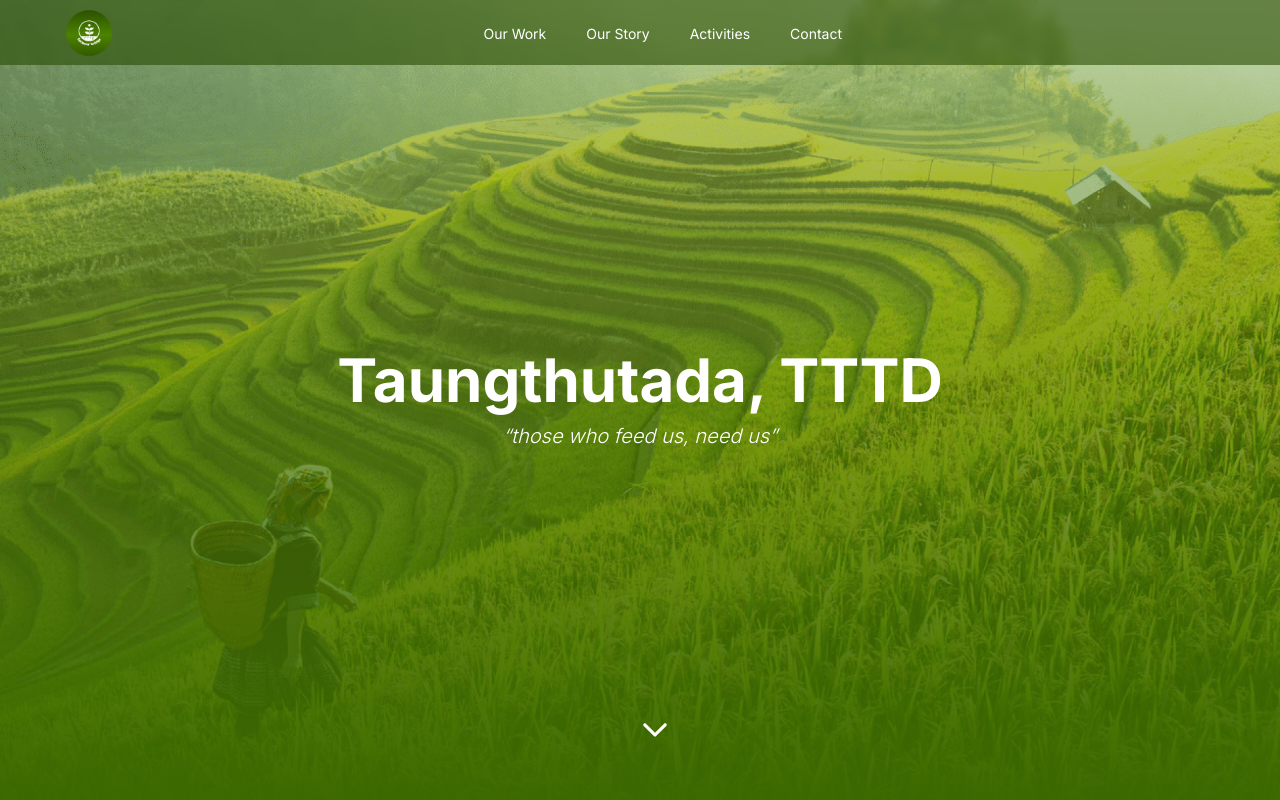
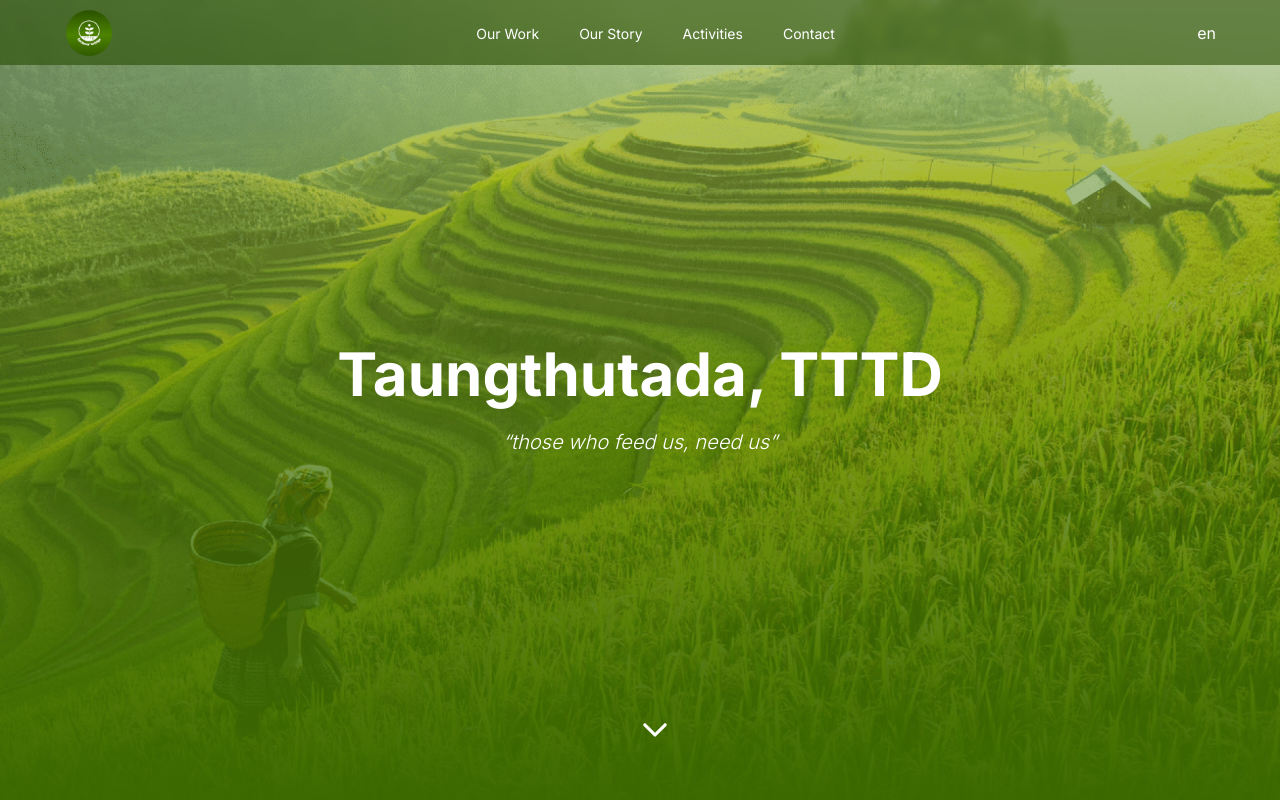
Before and after one commit to kmkhant/taungthutada, a Next.js app: page / in a window 1280 px wide. Shown: the top 800 px of the page. Built offline with nearby package versions, Linux system fonts and the light colour scheme; what react-google-recaptcha-v3 would draw is missing.

Commit message:
added localization

```diff
--- /dev/null
+++ b/assets/locales/home/index.ts
@@ -0,0 +1,7 @@
+export const my = {
+	hero: "တောင်သူ့တံတား",
+};
+
+export const en = {
+	hero: "Taungthutada, TTTD",
+};
--- /dev/null
+++ b/assets/locales/navbar/index.ts
@@ -0,0 +1,13 @@
+export const en = {
+	ourwork: "Our Work",
+	ourstory: "Our Story",
+	activities: "Activities",
+	contact: "Contact",
+};
+
+export const my = {
+	ourwork: "ကျွန်တော်တို့၏အလုပ်များ",
+	ourstory: "ကျွန်တော်တို့အကြောင်း",
+	activities: "လှုပ်ရှားမှုများ",
+	contact: "ဆက်သွယ်ရန်",
+};
--- a/components/Navbar/Navbar.tsx
+++ b/components/Navbar/Navbar.tsx
@@ -9,6 +9,12 @@ import DrawerLink from "../Drawer/DrawerLink";
 import NavbarButton from "./NavbarButton";
 import { useRouter } from "next/router";
 
+// language
+import { en, my } from "../../assets/locales/navbar";
+
+// framer motion
+import { motion } from "framer-motion";
+
 const Navbar: React.FC = () => {
 	const { isDrawerOpen, setIsDrawerOpen } =
 		useStateContext() as ContextProps;
@@ -18,6 +24,24 @@ const Navbar: React.FC = () => {
 	};
 
 	const router = useRouter();
+
+	function changeLanguage(
+		e: React.MouseEvent<HTMLButtonElement>
+	) {
+		e.preventDefault();
+
+		if (router.locale === "en") {
+			// change to myanmar
+			const locale = "my";
+			router.push("/", "/", { locale });
+		} else {
+			// change to english
+			const locale = "en";
+			router.push("/", "/", { locale });
+		}
+	}
+
+	const t = router.locale === "en" ? en : my;
 
 	return (
 		<>
@@ -38,19 +62,19 @@ const Navbar: React.FC = () => {
 				<div className="hidden sm:flex z-20 justify-center items-center space-x-10">
 					<NavbarButton
 						to="/ourwork"
-						description="Our Work"
+						description={t.ourwork}
 					/>
 					<NavbarButton
 						to="/ourstory"
-						description="Our Story"
+						description={t.ourstory}
 					/>
 					<NavbarButton
 						to="/activities"
-						description="Activities"
+						description={t.activities}
 					/>
 					<NavbarButton
 						to="/contact"
-						description="Contact"
+						description={t.contact}
 					/>
 				</div>
 				{/* Humburger Menu */}
@@ -85,22 +109,37 @@ const Navbar: React.FC = () => {
 						</div>
 					</button>
 				</div>
-				<div className="hidden sm:block">&nbsp;</div>
+				<motion.button
+					className="hidden sm:block text-white"
+					onClick={changeLanguage}
+					whileHover={{
+						scale: 1.1,
+						transition: {
+							type: "spring",
+							stiffness: 100,
+						},
+					}}
+					whileTap={{
+						scale: 0.9,
+					}}
+				>
+					<p>{router.locale}</p>
+				</motion.button>
 			</nav>
 			<Drawer>
-				<DrawerLink to="/ourwork" description="Our Work" />
+				<DrawerLink to="/ourwork" description={t.ourwork} />
 
 				<DrawerLink
 					to="/ourstory"
-					description="Our Story"
+					description={t.ourstory}
 				/>
 
 				<DrawerLink
 					to="/activities"
-					description="Activities"
+					description={t.activities}
 				/>
 
-				<DrawerLink to="/support" description="Support" />
+				<DrawerLink to="/contact" description={t.contact} />
 			</Drawer>
 		</>
 	);
--- a/components/Navbar/NavbarButton.tsx
+++ b/components/Navbar/NavbarButton.tsx
@@ -24,7 +24,9 @@ const NavbarButton: React.FC<NavButtonProps> = ({
 						: ""
 				}`}
 			>
-				<a className="text-white text-sm">{description}</a>
+				<a className="text-white text-sm sm:text-md">
+					{description}
+				</a>
 				{!current && (
 					<>
 						<span className="absolute -bottom-1 left-1/2 w-0 h-0.5 bg-white group-hover:w-1/2 group-hover:transition-all rounded-tr-full rounded-br-full"></span>
--- a/next.config.js
+++ b/next.config.js
@@ -5,6 +5,10 @@ const nextConfig = {
 	images: {
 		domains: ["via.placeholder.com"],
 	},
+	i18n: {
+		locales: ["en", "my"],
+		defaultLocale: "en",
+	},
 };
 
 module.exports = nextConfig;
--- a/package.json
+++ b/package.json
@@ -10,6 +10,7 @@
   },
   "dependencies": {
     "@types/nodemailer": "^6.4.6",
+    "framer-motion": "^7.3.6",
     "next": "12.2.5",
     "nodemailer": "^6.7.8",
     "react": "18.2.0",
--- a/pages/_app.tsx
+++ b/pages/_app.tsx
@@ -3,6 +3,7 @@ import type { AppProps } from "next/app";
 import Layout from "../components/Layout";
 import { StateContext } from "../context/StateContext";
 import { GoogleReCaptchaProvider } from "react-google-recaptcha-v3";
+import { Suspense } from "react";
 function MyApp({ Component, pageProps }: AppProps) {
 	return (
 		<GoogleReCaptchaProvider
--- a/pages/index.tsx
+++ b/pages/index.tsx
@@ -28,7 +28,16 @@ import ProjectHolderImg from "../public/projectHolder.png";
 import ProjectCard from "../components/ProjectCard";
 import ReviewCard from "../components/ReviewCard";
 
+import { useRouter } from "next/router";
+
+// language data
+import { en, my } from "../assets/locales/home";
+
 const Home: NextPage = () => {
+	const router = useRouter();
+
+	const t = router.locale === "en" ? en : my;
+
 	return (
 		<div>
 			<Head>
@@ -52,9 +61,9 @@ const Home: NextPage = () => {
 					<div className={styles.absolute}>
 						<div className={styles.center}>
 							<h1 className="text-lg sm:text-6xl font-bold">
-								Taungthutada, TTTD
+								{t.hero}
 							</h1>
-							<h3 className="text-sm sm:text-xl mt-1 sm:mt-3 font-light italic">
+							<h3 className="text-sm sm:text-xl mt-3 sm:mt-6 font-light italic">
 								&#8220;those who feed us, need us&#8221;
 							</h3>
 						</div>
```
Also changed, not shown: @types.taungthutada.ts (+0 -14 lines), context/StateContext.tsx (+0 -12 lines), 1 other file (tests, documents, lock files or other folders).
